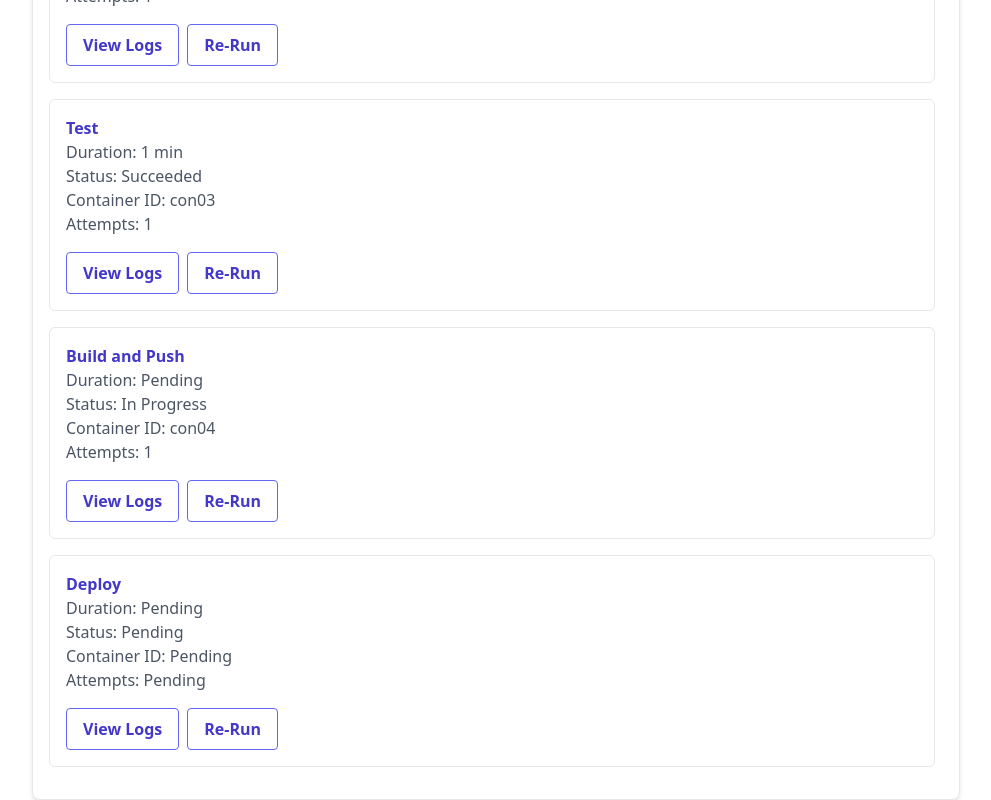
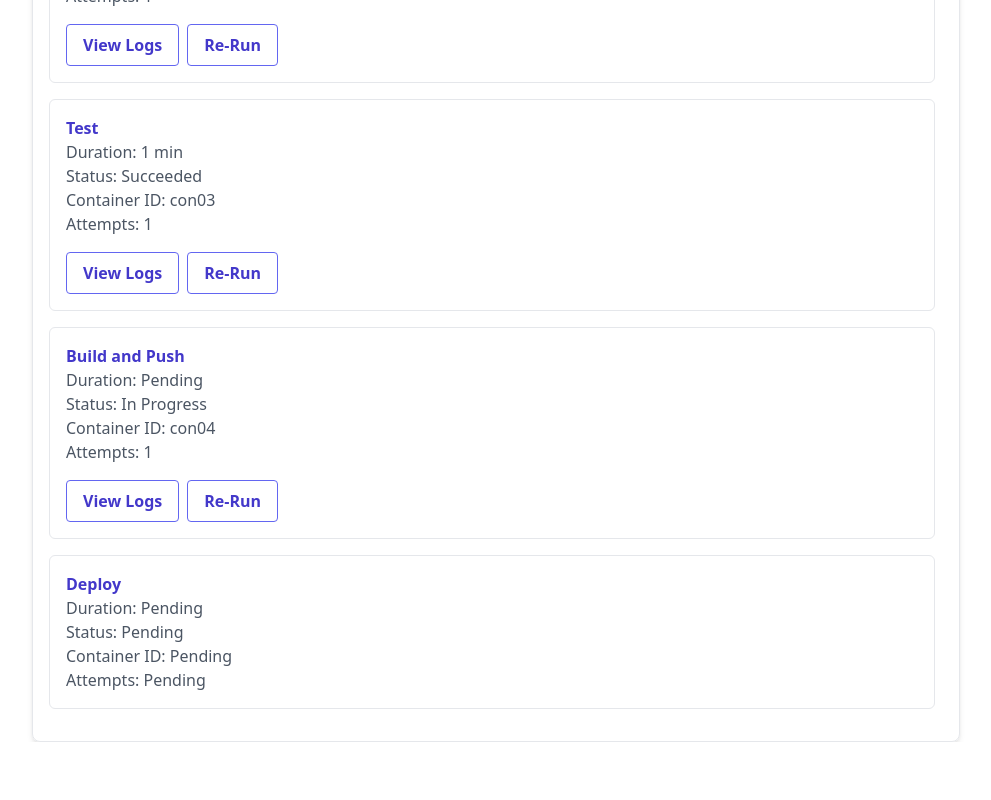
Before and after one commit to seamless-cicd/seamless-frontend, a React (Vite) app: page /runs/1 in a window 1280 px wide. Shown: the part 702-1502 px from the top of the page, without its empty margins (0-991 px from the left). After the commit the page ends 1444 px from the top, so only its background shows below. Built offline with nearby package versions, Linux system fonts and the light colour scheme.

Commit message:
feat: hide and show buttons for stages
- buttons will hide or show based off of status of stage
- if status is pending then buttons will not show
- if status is succeeded both buttons will show

```diff
--- a/src/components/cards/StageCard.tsx
+++ b/src/components/cards/StageCard.tsx
@@ -19,8 +19,11 @@ const StageCard = ({ name, duration, status, containerID, attempts }: StageType)
       <p className="text-gray-600">{`Status: ${status}`}</p>
       <p className="text-gray-600">{`Container ID: ${containerID}`}</p>
       <p className="text-gray-600">{`Attempts: ${attempts}`}</p>
-      <button className={submitButtonStyle} onClick={handleViewLogsClick}>View Logs</button>
-      <button className={submitButtonStyle} onClick={handleReRunClick}>Re-Run</button>
+
+      {/* Logic to hide or show buttons based off of status */}
+      {(status === 'Succeeded' || status === 'In Progress') && <button className={submitButtonStyle} onClick={handleViewLogsClick}>View Logs</button>}
+
+      {status !== 'Pending' && <button className={submitButtonStyle} onClick={handleReRunClick}>Re-Run</button>}
     </div>
   );
 };
```
Also changed, not shown: src/components/lists/ServicesList.tsx (+0 -29 lines).
